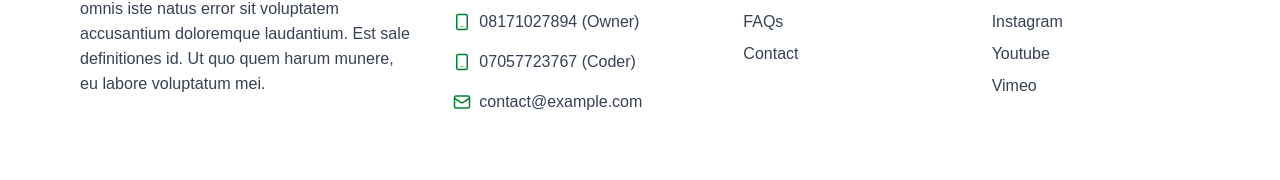
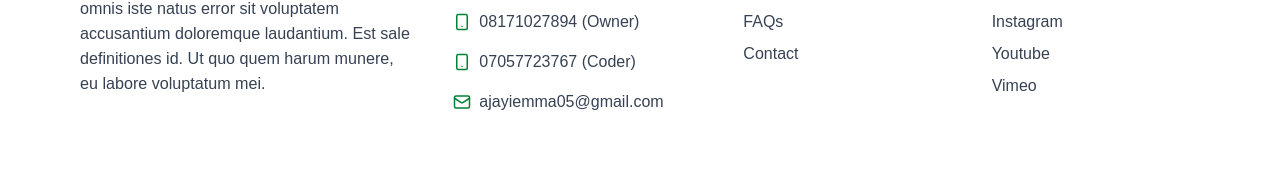
Before and after one commit to demilade-j/Ay-Commando-Studio, a React (Vite) app in the folder carola/: page / in a window 1280 px wide. Shown: the part 5974-6154 px from the top of the page. Built offline with nearby package versions, Linux system fonts and the light colour scheme.

Commit message:
last one for now

```diff
--- a/carola/src/Components/Home/Home1/HomeFooter/HomeFooter.tsx
+++ b/carola/src/Components/Home/Home1/HomeFooter/HomeFooter.tsx
@@ -42,11 +42,11 @@ export default function HomeFooter() {
             07057723767 (Coder)
           </a>
 
-          <a href="mailto:" className="flex gap-2 items-center ">
+          <a href="mailto:ajayiemma05@gmail.com" className="flex gap-2 items-center ">
             <span>
               <Mail size={18} className="text-green-700" />
             </span>
-            contact@example.com
+            ajayiemma05@gmail.com
           </a>
         </p>
       </main>
```
